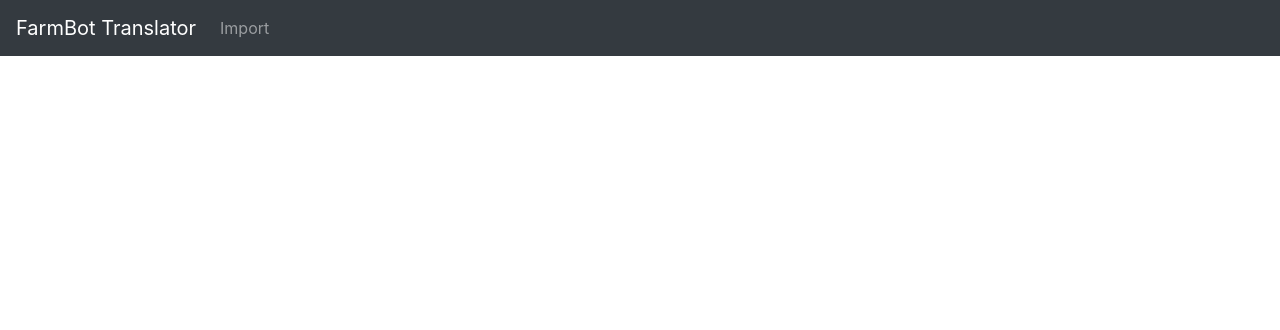
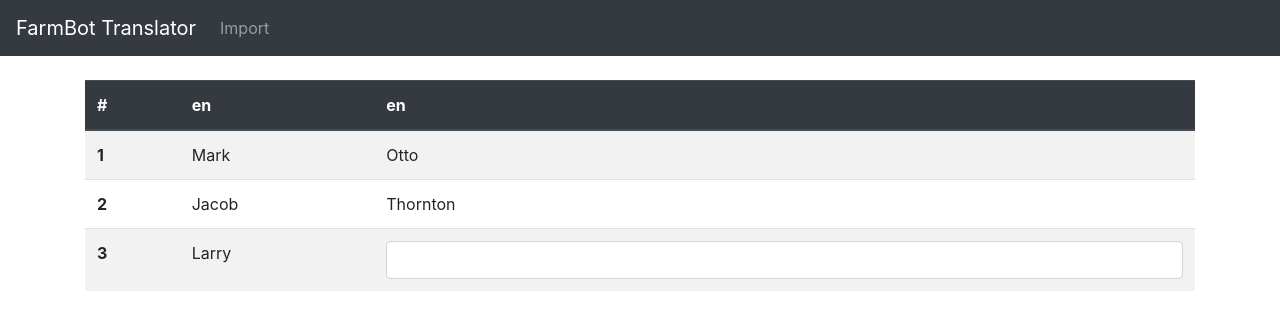
Before and after one commit to ESIEESPACE/FarmBot-Translator, a Django app: template templates/table.html in a window 1280 px wide. Shown: the top 330 px of the page. Run offline with Django 3.2, Linux system fonts and the light colour scheme; the template is opened without the code that fills it: most values are stand-ins (such as "Sample title", 1, 10 or a date in 2020); some libraries are stand-ins or nearby versions.

Commit message:
Prototype table

```diff
--- a/templates/table.html
+++ b/templates/table.html
@@ -1,5 +1,34 @@
 {% extends 'skeleton.html' %}
 
 {% block body %}
-
+    <div class="container">
+        <table class="table table-striped">
+          <thead class="thead-dark">
+            <tr>
+              <th scope="col">#</th>
+              <th scope="col">en</th>
+              <th scope="col">{{ e.language }}</th>
+            </tr>
+          </thead>
+          <tbody>
+            <tr>
+              <th scope="row">1</th>
+              <td>Mark</td>
+              <td>Otto</td>
+            </tr>
+            <tr>
+              <th scope="row">2</th>
+              <td>Jacob</td>
+              <td>Thornton</td>
+            </tr>
+            <tr>
+                <th scope="row">3</th>
+                <td>Larry</td>
+                <td>
+                    <input type="text" class="translated form-control">
+                </td>
+            </tr>
+          </tbody>
+        </table>
+    </div>
 {% endblock %}
```
